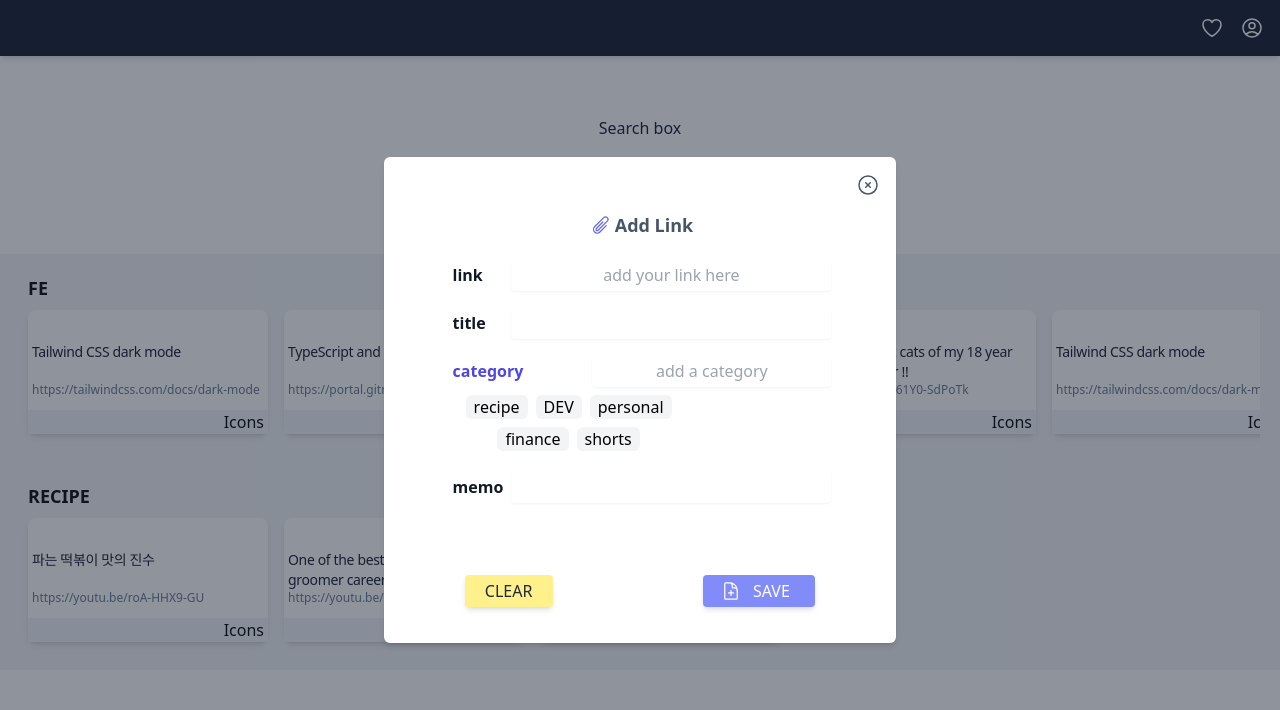
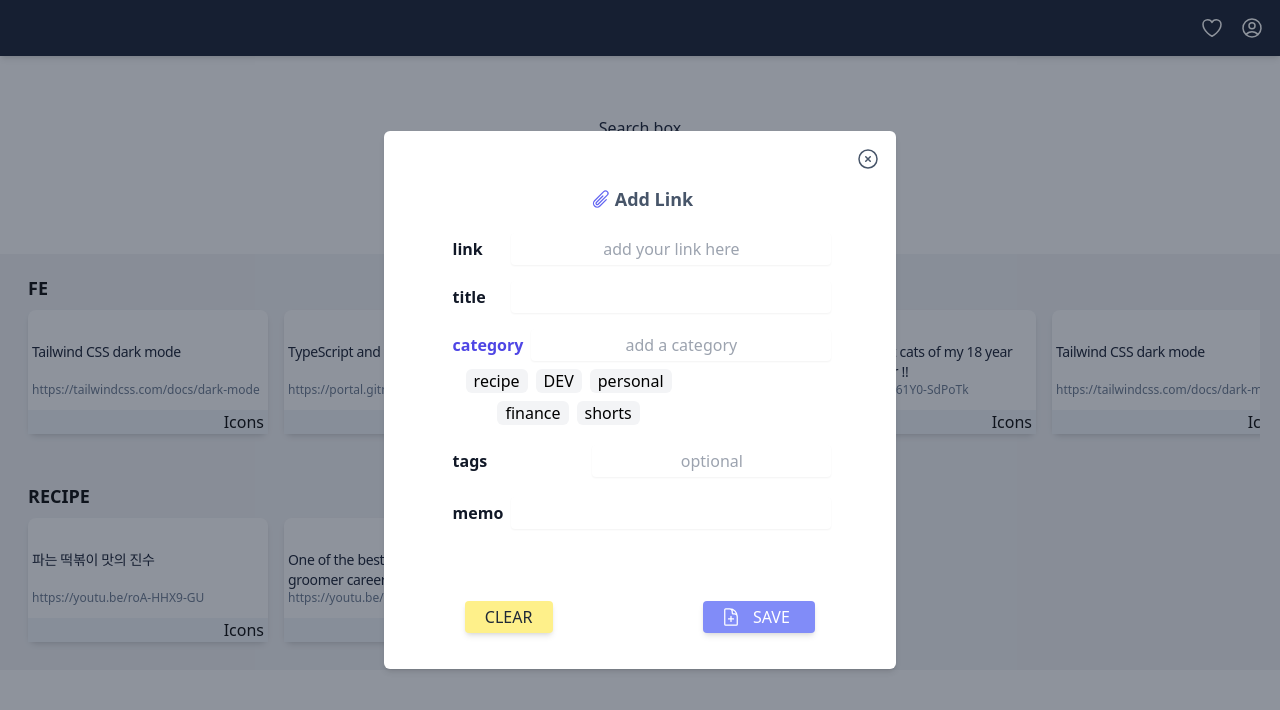
Before and after one commit to esther615kim/next_linkuni, a Next.js app: page / in a window 1280 px wide. Both pictures are taken after a click on the button 640 px from the left and 220 px from the top of the page. Shown: the top 710 px of the page. Built offline with nearby package versions, Linux system fonts and the light colour scheme.

Commit message:
feat: add tags input logic

```diff
--- a/src/components/common/FormInput/FormOptionInput.tsx
+++ b/src/components/LinkForm/CategoryInput.tsx
@@ -1,24 +1,22 @@
-import { InputProps } from "../../../types";
-import React, { useState } from "react";
+import { InputProps } from "../../types";
+import React from "react";
 
 const CATEGORIES = ["recipe", "DEV", "personal", "finance", "shorts"];
 
-export const FormOptionInput = ({
+export const CategoryInput = ({
   name,
   type,
   placeholder,
   onChange,
 }: InputProps) => {
-  //  TO-DO: add error messages
-  const [blurred, setBlurred] = useState(false);
   // ERROR MESSAGE
 
   return (
     <div className="my-4">
-      <div className="flex justify-between">
+      <div className="flex">
         <p className="m-1 font-semibold text-indigo-600 pr-1">{name}</p>
         <input
-          className="text-center rounded shadow-sm border-gray-400 placeholder-gray-400 p-1 md:w-65"
+          className="text-center rounded flex-grow shadow-sm border-gray-400 placeholder-gray-400 p-1"
           placeholder={placeholder}
           onChange={onChange}
           type={type}
--- /dev/null
+++ b/src/components/LinkForm/TagsInput.tsx
@@ -0,0 +1,66 @@
+import { InputProps } from "../../types";
+import React, { createRef, useState } from "react";
+import { useEffect } from "react";
+
+export const TagsInput = ({
+  name,
+  type,
+  placeholder,
+  onChange,
+}: InputProps) => {
+  //  TO-DO: add error messages
+  const [tags, setTags] = useState<string[]>([]);
+  //   const inputRef = createRef();
+
+  const handleKeyDown = (e) => {
+    // not Entered
+    if (e.key !== "Enter") return;
+    let tagValue = e.target.value;
+    // empty input
+    if (!tagValue.trim()) {
+      console.log("empty");
+      return;
+    }
+    setTags([...tags, tagValue]);
+    console.log("tag added", tags);
+    // initialise input!!!??!
+    tagValue = "";
+  };
+
+  const removeTag = (index: number): void => {
+    setTags(tags.filter((tag, i) => i !== index));
+  };
+  useEffect(() => {
+    setTags((prev) => []);
+  }, []);
+  return (
+    <div className="my-4">
+      <div className="flex justify-between">
+        <p className="m-1 font-semibold text-gray-900 pr-1">{name}</p>
+        <input
+          className="text-center rounded shadow-sm border-gray-400 placeholder-gray-400 p-1"
+          placeholder={placeholder}
+          onKeyDown={handleKeyDown}
+          onChange={onChange}
+          type={type}
+          name={name}
+        />
+      </div>
+      {/* DISPLAY TAGS */}
+      <div className="flex flex-wrap justify-center w-60 mt-1">
+        {tags.map((tag, index) => (
+          <span
+            key={index}
+            // onclick...
+            onClick={() => {
+              removeTag(index);
+            }}
+            className="mr-0.5 text-xs rounded-md border-solid border-2 m-1 px-2"
+          >
+            {`#${tag}`}
+          </span>
+        ))}
+      </div>
+    </div>
+  );
+};
--- a/src/components/LinkForm/index.tsx
+++ b/src/components/LinkForm/index.tsx
@@ -1,7 +1,8 @@
 import { EventBtnProps, EventProps, Inputs } from "../../types";
 import Button from "../common/Button";
 import { FormInput } from "../common/FormInput";
-import { FormOptionInput } from "../common/FormInput/FormOptionInput";
+import { CategoryInput } from "./CategoryInput";
+import { TagsInput } from "./TagsInput";
 import {
   PaperClipIcon,
   DocumentPlusIcon,
@@ -70,14 +71,21 @@ export const LinkForm = () => {
             onChange={onChange}
           />
           {/* CATEGORY */}
-          <FormOptionInput
+          <CategoryInput
             name="category"
             type="text"
             value={values.category}
             placeholder="add a category"
             onChange={onChange}
           />
-          {/* TAG - TO-DO */}
+          {/* TAGS - TO-DO */}
+          <TagsInput
+            name="tags"
+            type="text"
+            value={values.category}
+            placeholder="optional"
+            onChange={onChange}
+          />
 
           <FormInput
             name="memo"
```
